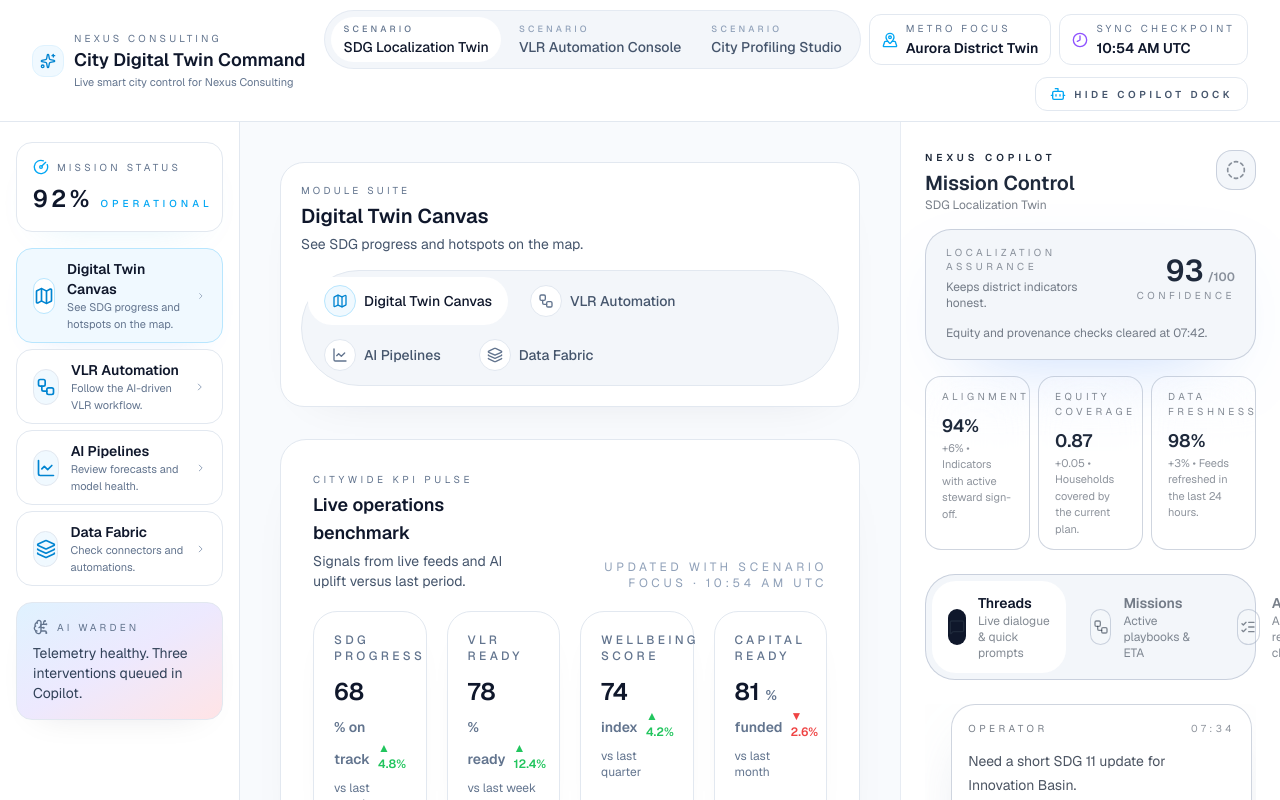
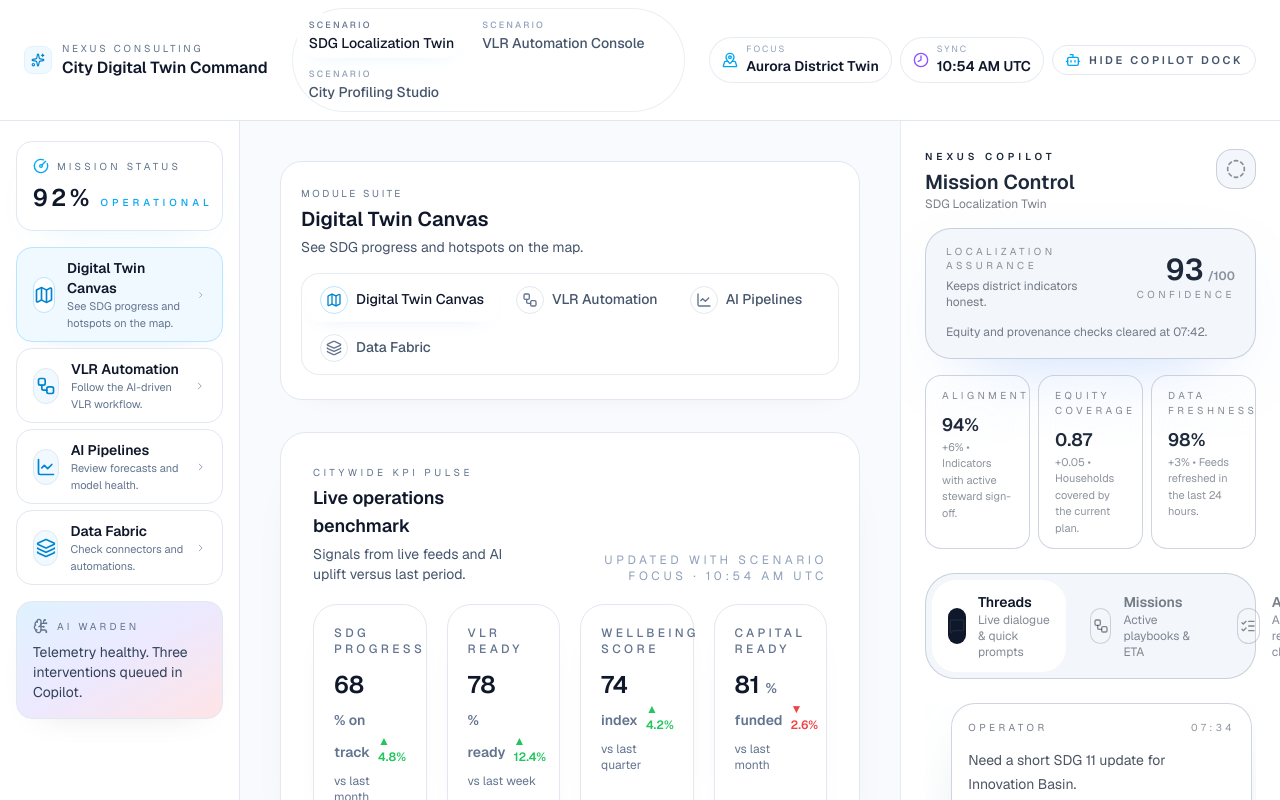
Before and after one commit to cimentadaj/gis-example, a Next.js app: page / in a window 1280 px wide. Shown: the top 800 px of the page. Built offline with nearby package versions, Linux system fonts and the light colour scheme.

Commit message:
Refine top bar and module navigation chrome

```diff
--- a/src/app/page.tsx
+++ b/src/app/page.tsx
@@ -1,6 +1,6 @@
 "use client";
 
-import { useEffect, useMemo, useState } from "react";
+import { useEffect, useMemo, useState, type ReactNode } from "react";
 import type { FeatureCollection as GeoJSONFeatureCollection } from "geojson";
 import {
   ActivitySquare,
@@ -356,6 +356,26 @@ type DashboardTopBarProps = {
   isCopilotRailOpen: boolean;
 };
 
+type StatusChipProps = {
+  icon: ReactNode;
+  label: string;
+  value: string;
+};
+
+function StatusChip({ icon, label, value }: StatusChipProps) {
+  return (
+    <div className="flex items-center gap-2 rounded-full border border-slate-200/80 bg-white px-3 py-1.5 text-[11px] text-slate-500">
+      <span aria-hidden className="text-slate-500">
+        {icon}
+      </span>
+      <div className="flex flex-col leading-tight">
+        <span className="text-[9px] uppercase tracking-[0.22em] text-slate-400">{label}</span>
+        <span className="text-sm font-semibold text-slate-900">{value}</span>
+      </div>
+    </div>
+  );
+}
+
 function DashboardTopBar({
   scenarioKey,
   scenarioSummaries,
@@ -366,74 +386,62 @@ function DashboardTopBar({
   isCopilotRailOpen,
 }: DashboardTopBarProps) {
   return (
-    <header className="sticky top-0 z-40 border-b border-slate-200 bg-white/95 backdrop-blur-lg">
-      <div className="mx-auto flex w-full max-w-[1480px] flex-col gap-1.5 px-5 py-2 sm:px-8 sm:py-2.5 lg:flex-row lg:items-center lg:justify-between">
-        <div className="flex flex-wrap items-center gap-2.5">
-          <div className="relative flex h-8 w-8 items-center justify-center rounded-xl border border-sky-100 bg-sky-50 text-sky-600 shadow-[0_10px_28px_-20px_rgba(59,130,246,0.35)]">
-            <Sparkles className="h-4 w-4" />
+    <header className="sticky top-0 z-40 border-b border-slate-200 bg-white/95 backdrop-blur">
+      <div className="mx-auto flex w-full max-w-[1480px] flex-col gap-3 px-4 py-2 sm:flex-row sm:items-center sm:justify-between sm:gap-6 lg:px-6">
+        <div className="flex flex-col gap-2 sm:flex-row sm:items-center sm:gap-3 lg:flex-1">
+          <div className="flex items-center gap-2.5">
+            <div className="flex h-7 w-7 items-center justify-center rounded-lg border border-sky-100 bg-sky-50 text-sky-600">
+              <Sparkles className="h-3.5 w-3.5" />
             </div>
             <div>
-            <p className="text-[10px] uppercase tracking-[0.32em] text-slate-500">Nexus Consulting</p>
-            <h1 className="text-base font-semibold text-slate-900 sm:text-lg">City Digital Twin Command</h1>
-            <p className="text-[11px] text-slate-500">Live smart city control for Nexus Consulting</p>
-          </div>
-        </div>
-
-        <div className="flex flex-1 flex-wrap items-center justify-end gap-2">
-          <nav className="flex flex-wrap gap-1.5 rounded-[999px] border border-slate-200/80 bg-[rgb(var(--surface-soft))] p-1.5">
-            {scenarioSummaries.map((scenario) => (
+              <p className="text-[10px] uppercase tracking-[0.28em] text-slate-500">Nexus Consulting</p>
+              <h1 className="text-sm font-semibold text-slate-900 sm:text-base">City Digital Twin Command</h1>
+            </div>
+          </div>
+
+          <nav className="flex flex-wrap items-stretch gap-1 rounded-full border border-slate-200/70 bg-white/80 p-1 sm:ml-3 sm:flex-1 sm:max-w-[520px]">
+            {scenarioSummaries.map((scenario) => {
+              const isActive = scenario.key === scenarioKey;
+
+              return (
                 <button
                   key={scenario.key}
                   type="button"
                   onClick={() => onScenarioChange(scenario.key)}
                   className={cn(
-                  "min-w-[120px] rounded-[999px] px-3 py-1.5 text-left text-[11px] font-medium transition-all focus-visible:outline focus-visible:outline-2 focus-visible:outline-offset-2 focus-visible:outline-sky-200",
-                  scenario.key === scenarioKey
-                    ? "bg-white text-slate-900 shadow-[0_12px_30px_-25px_rgba(14,165,233,0.35)]"
+                    "flex min-w-[108px] flex-col justify-center rounded-full px-3 py-1.5 text-left text-[11px] font-medium transition-colors focus-visible:outline focus-visible:outline-2 focus-visible:outline-offset-2 focus-visible:outline-sky-200",
+                    isActive
+                      ? "bg-white text-slate-900 shadow-[0_8px_22px_-18px_rgba(14,165,233,0.32)]"
                       : "text-slate-600 hover:bg-white hover:text-slate-900",
                   )}
                 >
                   <span
                     className={cn(
-                    "block text-[9px] uppercase tracking-[0.35em]",
-                    scenario.key === scenarioKey ? "text-slate-500" : "text-slate-400",
+                      "text-[9px] uppercase tracking-[0.24em]",
+                      isActive ? "text-slate-500" : "text-slate-400",
                     )}
                   >
                     Scenario
                   </span>
-                <span
-                  className={cn(
-                    "mt-0.5 block text-sm leading-tight",
-                    scenario.key === scenarioKey ? "text-slate-900" : "text-slate-600",
-                  )}
-                >
-                  {scenario.name}
-                </span>
+                  <span className="mt-0.5 text-sm leading-tight">{scenario.name}</span>
                 </button>
-            ))}
+              );
+            })}
           </nav>
-
-          <div className="flex items-center gap-2 rounded-xl border border-slate-200 bg-white px-3 py-1.5 text-[10px] text-slate-500 shadow-[0_16px_40px_-28px_rgba(14,165,233,0.22)]">
-            <MapPinned className="h-4 w-4 text-sky-500" />
-            <div className="flex flex-col">
-              <span className="uppercase tracking-[0.32em]">Metro Focus</span>
-              <span className="mt-0.5 text-sm font-semibold text-slate-900">Aurora District Twin</span>
-            </div>
-          </div>
-
-          <div className="flex items-center gap-2 rounded-xl border border-slate-200 bg-white px-3 py-1.5 text-[10px] text-slate-500 shadow-[0_16px_40px_-28px_rgba(79,70,229,0.2)]">
-            <Clock8 className="h-4 w-4 text-violet-500" />
-            <div className="flex flex-col">
-              <span className="uppercase tracking-[0.32em]">Sync Checkpoint</span>
-              <span className="mt-0.5 text-sm font-semibold text-slate-900">{syncTimestamp}</span>
-            </div>
-          </div>
-
+        </div>
+
+        <div className="flex flex-wrap items-center gap-2 sm:justify-end">
+          <StatusChip
+            icon={<MapPinned className="h-4 w-4 text-sky-500" />}
+            label="Focus"
+            value="Aurora District Twin"
+          />
+          <StatusChip icon={<Clock8 className="h-4 w-4 text-violet-500" />} label="Sync" value={syncTimestamp} />
           <div className="flex items-center gap-1.5">
             <button
               type="button"
               onClick={onCopilotToggle}
-              className="hidden items-center gap-2 rounded-xl border border-slate-200 bg-white px-3.5 py-2 text-[10px] font-semibold uppercase tracking-[0.35em] text-slate-600 transition hover:border-sky-200 hover:text-slate-900 xl:inline-flex"
+              className="hidden items-center gap-2 rounded-full border border-slate-200 bg-white px-3 py-1.5 text-[11px] font-semibold uppercase tracking-[0.24em] text-slate-600 transition hover:border-sky-200 hover:text-slate-900 xl:inline-flex"
             >
               <Bot className="h-4 w-4 text-sky-500" />
               {isCopilotRailOpen ? "Hide Copilot Dock" : "Show Copilot Dock"}
@@ -441,7 +449,7 @@ function DashboardTopBar({
             <button
               type="button"
               onClick={onCopilotSummon}
-              className="inline-flex items-center gap-2 rounded-xl border border-sky-200 bg-sky-50 px-3.5 py-2 text-[10px] font-semibold uppercase tracking-[0.35em] text-sky-600 transition hover:border-sky-300 hover:bg-sky-100 xl:hidden"
+              className="inline-flex items-center gap-2 rounded-full border border-sky-200 bg-sky-50 px-3 py-1.5 text-[11px] font-semibold uppercase tracking-[0.24em] text-sky-600 transition hover:border-sky-300 hover:bg-sky-100 xl:hidden"
             >
               <Bot className="h-4 w-4" />
               Launch Copilot
@@ -531,10 +539,10 @@ type ModuleSwitcherProps = {
 
 function ModuleSwitcher({ activeModule, onModuleChange, modules, activeModuleMeta }: ModuleSwitcherProps) {
   return (
-    <section className="rounded-[24px] border border-slate-200 bg-white p-5 shadow-[0_18px_50px_-40px_rgba(15,23,42,0.16)]">
+    <section className="rounded-[22px] border border-slate-200 bg-white px-5 py-6 shadow-[0_12px_30px_-28px_rgba(15,23,42,0.14)]">
       <div className="flex flex-col gap-3 sm:flex-row sm:items-center sm:justify-between">
         <div>
-          <p className="text-[10px] uppercase tracking-[0.32em] text-slate-500">Module Suite</p>
+          <p className="text-[10px] uppercase tracking-[0.26em] text-slate-500">Module Suite</p>
           <h2 className="mt-1 text-lg font-semibold text-slate-900 sm:text-xl">{activeModuleMeta.label}</h2>
           <p className="mt-1 text-sm text-slate-600">{activeModuleMeta.description}</p>
         </div>
@@ -543,7 +551,7 @@ function ModuleSwitcher({ activeModule, onModuleChange, modules, activeModuleMet
       <div
         role="tablist"
         aria-label="Module navigation"
-        className="mt-4 flex flex-wrap gap-1.5 rounded-[999px] border border-slate-200 bg-[rgb(var(--surface-soft))] p-1.5"
+        className="mt-4 flex flex-wrap gap-1 rounded-[18px] border border-slate-200/80 bg-white/80 p-1"
       >
         {modules.map((module) => {
           const isActive = module.id === activeModule;
@@ -557,31 +565,23 @@ function ModuleSwitcher({ activeModule, onModuleChange, modules, activeModuleMet
               tabIndex={isActive ? 0 : -1}
               onClick={() => onModuleChange(module.id)}
               className={cn(
-                "group relative flex items-center gap-2 rounded-[999px] px-4 py-2 text-sm font-medium transition-colors duration-200 focus-visible:outline focus-visible:outline-2 focus-visible:outline-offset-2 focus-visible:outline-sky-200",
+                "group flex items-center gap-2 rounded-[14px] px-3.5 py-2 text-sm font-medium transition-colors focus-visible:outline focus-visible:outline-2 focus-visible:outline-offset-2 focus-visible:outline-sky-200",
                 isActive
-                  ? "bg-white text-slate-900 shadow-[0_12px_32px_-24px_rgba(59,130,246,0.28)]"
+                  ? "bg-white text-slate-900 shadow-[0_8px_20px_-16px_rgba(59,130,246,0.28)]"
                   : "text-slate-600 hover:bg-white hover:text-slate-900",
               )}
             >
               <span
-                aria-hidden
-                className={cn(
-                  "absolute inset-0 -z-10 rounded-[999px] bg-gradient-to-r opacity-0 transition-opacity duration-300",
-                  module.accent ?? "",
-                  isActive ? "opacity-50" : "group-hover:opacity-40",
-                )}
-              />
-              <span className="relative flex items-center gap-2">
-                <span
-                  className={cn(
-                    "flex h-8 w-8 items-center justify-center rounded-[18px] border border-slate-200 bg-white text-xs transition-colors duration-200",
-                    isActive ? "border-sky-200 bg-sky-50 text-sky-600" : "text-slate-500",
+                className={cn(
+                  "flex h-7 w-7 items-center justify-center rounded-full border border-slate-200 bg-white text-xs transition-colors",
+                  isActive
+                    ? "border-sky-200 text-sky-600"
+                    : "text-slate-500 group-hover:border-sky-100 group-hover:text-slate-700",
                 )}
               >
                 <module.icon className="h-4 w-4" />
               </span>
-                {module.label}
-              </span>
+              <span className="leading-tight">{module.label}</span>
             </button>
           );
         })}
```
Also changed, not shown: 1 other file (tests, documents, lock files or other folders). Lines whose indentation alone changed are shown as unchanged.
